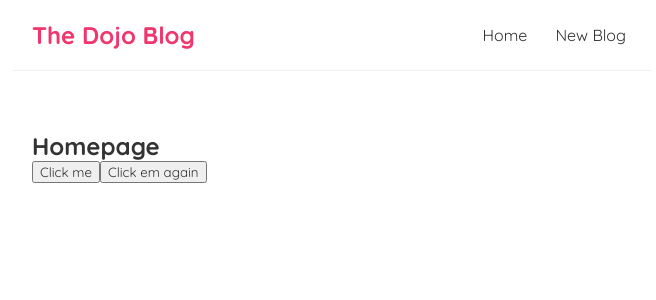
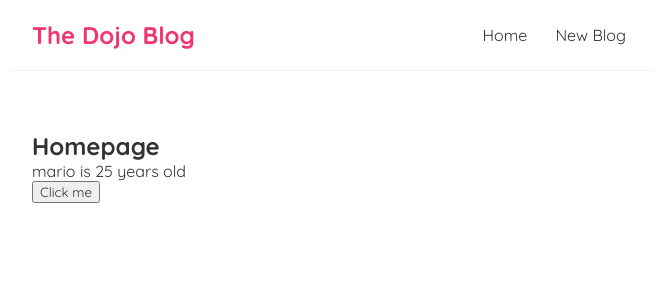
Before and after one commit to Harun29/first-react-project, a React (Create React App) app: page / in a window 1280 px wide. Shown: the top 300 px of the page, without its empty margins (308-964 px from the left). Built offline with nearby package versions, Linux system fonts and the light colour scheme.

Commit message:
useState hook

```diff
--- a/src/App.js
+++ b/src/App.js
@@ -1,5 +1,9 @@
 import Navbar from './Navbar'
 import Home from './Home'
+import { useState } from 'react';
+
+// const [content, setContent] = useState(<Home/>)
+//try it later
 
 function App() {
 
--- a/src/Home.js
+++ b/src/Home.js
@@ -1,18 +1,21 @@
+import {useState} from 'react';
+
 const Home = () => {
 
-    const handleClick = (e) => {
-        console.log('hello world', e)
-    }
+    // let name = 'mario';
+    const [name, setName] = useState('mario');
+    const [age, setAge] = useState(25);
 
-    const handleClickAgain = (name, e) => {
-        console.log('hello ' + name, e.target);
+    const handleClick = () => {
+        setName('luigi');
+        setAge(30);
     }
 
     return (
         <div className="home">
             <h2>Homepage</h2>
+            <p>{name} is {age} years old</p>
             <button onClick={handleClick}>Click me</button>
-            <button onClick={(e) => handleClickAgain('harun', e)}>Click em again</button>
         </div>
      );
 }
```
